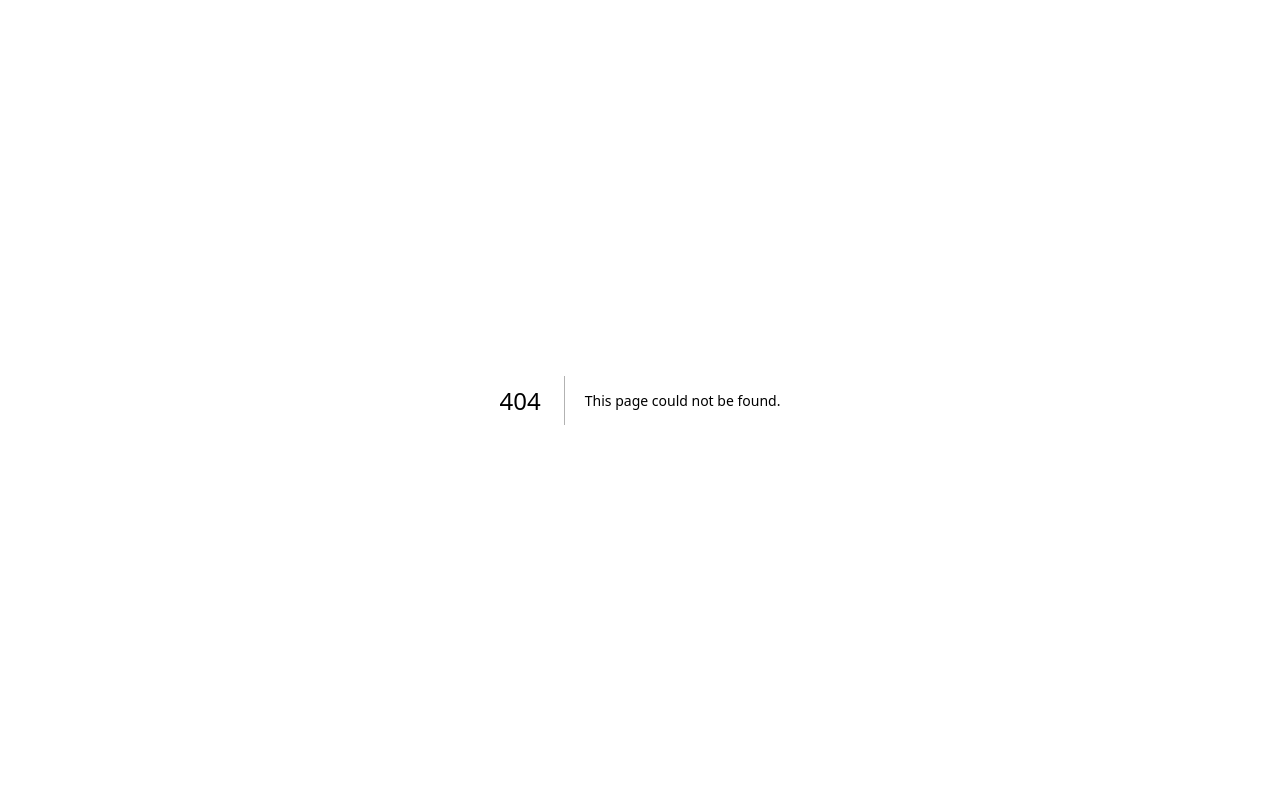
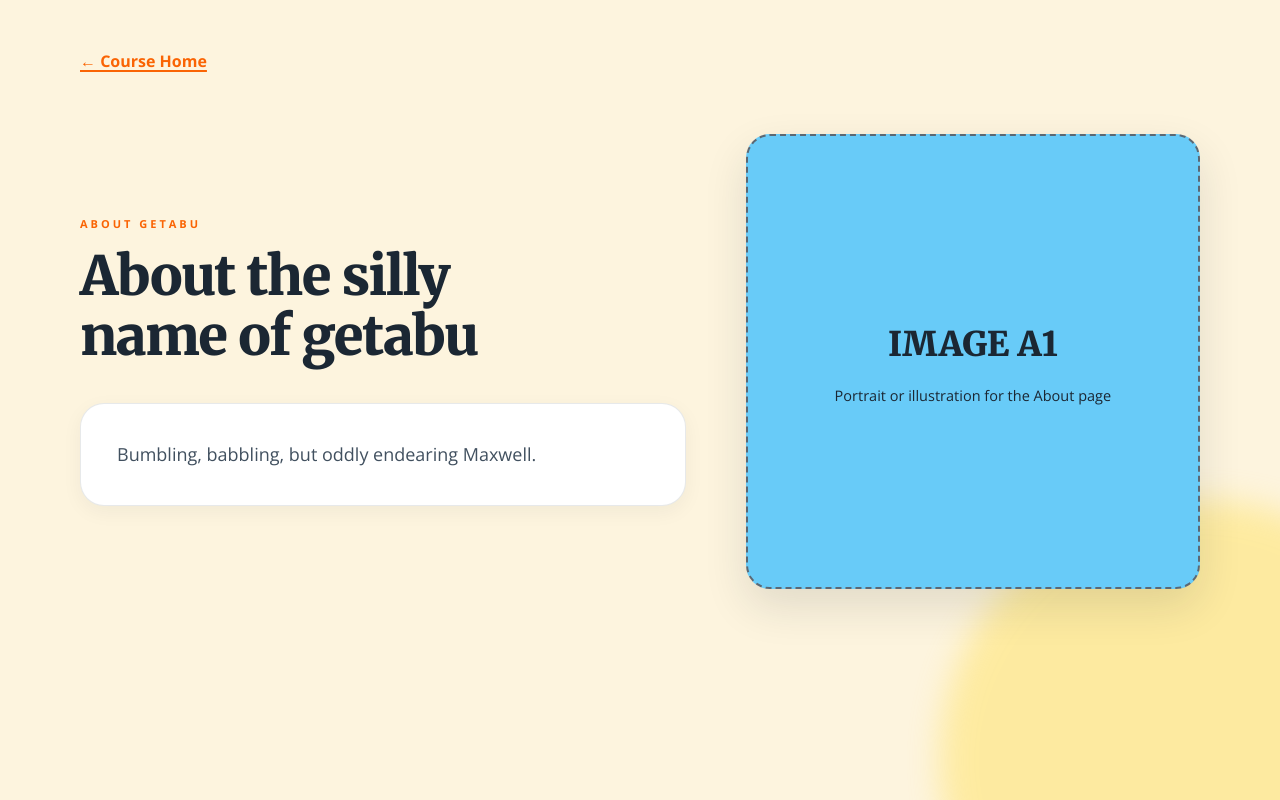
Before and after one commit to sayabu/getabu, a Next.js app: page /about in a window 1280 px wide. Before the commit this address had no page. Built offline with nearby package versions, Linux system fonts and the light colour scheme.

Commit message:
Add landing artwork and About page

```diff
--- /dev/null
+++ b/src/app/about/page.tsx
@@ -0,0 +1,11 @@
+import type { Metadata } from "next";
+import { AboutPage } from "@/components/landing/AboutPage";
+
+export const metadata: Metadata = {
+  title: "About getabu",
+  description: "The story behind getabu and the person building it.",
+};
+
+export default function AboutRoute() {
+  return <AboutPage />;
+}
--- /dev/null
+++ b/src/components/landing/AboutPage.tsx
@@ -0,0 +1,32 @@
+import Link from "next/link";
+import { aboutContent } from "@/content/about";
+import { ImagePlaceholder } from "./ImagePlaceholder";
+import styles from "./landing.module.css";
+
+export function AboutPage() {
+  return (
+    <main id="main-content" className={styles.aboutPage}>
+      <div className={styles.aboutBlob} aria-hidden="true" />
+      <div className={styles.container}>
+        <Link className={styles.aboutBackLink} href="/">
+          ← Course Home
+        </Link>
+        <div className={styles.aboutGrid}>
+          <div className={styles.aboutCopy}>
+            <p className={styles.eyebrow}>{aboutContent.eyebrow}</p>
+            <h1>{aboutContent.title}</h1>
+            <div className={styles.aboutTextCard}>
+              {aboutContent.blocks.map((block) => (
+                <p key={block}>{block}</p>
+              ))}
+            </div>
+          </div>
+          <ImagePlaceholder
+            label={aboutContent.imageLabel}
+            description={aboutContent.imageDescription}
+          />
+        </div>
+      </div>
+    </main>
+  );
+}
--- a/src/components/landing/landing.module.css
+++ b/src/components/landing/landing.module.css
@@ -54,7 +54,7 @@
   position: relative;
   z-index: 1;
   display: grid;
-  grid-template-columns: minmax(0, 1.1fr) minmax(340px, 0.9fr);
+  grid-template-columns: minmax(0, 0.9fr) minmax(480px, 1.1fr);
   align-items: center;
   gap: var(--space-9);
   padding-block: var(--space-11);
@@ -87,7 +87,7 @@
 }
 
 .hero h1 {
-  font-size: clamp(42px, 5vw, 64px);
+  font-size: clamp(42px, 4.2vw, 52px);
 }
 
 .heroLede {
@@ -146,6 +146,22 @@
   font-weight: var(--weight-bold);
 }
 
+.heroImageFrame {
+  overflow: hidden;
+  aspect-ratio: 3 / 2;
+  border: 1px solid var(--border-hair);
+  border-radius: var(--radius-xl);
+  background: var(--surface-card);
+  box-shadow: var(--shadow-lift);
+}
+
+.heroImage {
+  display: block;
+  width: 100%;
+  height: 100%;
+  object-fit: cover;
+}
+
 .imagePlaceholder {
   display: flex;
   aspect-ratio: 1;
@@ -182,6 +198,22 @@
   font-size: clamp(32px, 4vw, var(--size-display-lg));
 }
 
+.teaserImageFrame {
+  overflow: hidden;
+  width: min(100%, 560px);
+  aspect-ratio: 1;
+  margin: var(--space-7) auto 0;
+  border-radius: var(--radius-xl);
+  background: var(--surface-warm);
+}
+
+.teaserImage {
+  display: block;
+  width: 100%;
+  height: 100%;
+  object-fit: contain;
+}
+
 .sectionIntro > p:last-child {
   max-width: 720px;
   margin: var(--space-5) 0 0;
@@ -193,7 +225,7 @@
   display: grid;
   grid-template-columns: auto 1fr;
   gap: var(--space-5);
-  margin-top: var(--space-7);
+  margin-top: var(--space-6);
   padding: var(--space-7);
   border: 1px solid var(--border-hair);
   border-radius: var(--radius-xl);
@@ -549,6 +581,76 @@
   gap: var(--space-5);
 }
 
+.aboutPage {
+  position: relative;
+  overflow: hidden;
+  min-height: 100vh;
+  padding-block: var(--space-8) var(--space-11);
+  background: var(--surface-warm);
+}
+
+.aboutBlob {
+  position: absolute;
+  right: -180px;
+  bottom: -220px;
+  width: 520px;
+  height: 520px;
+  border-radius: 50%;
+  background: var(--sun);
+  filter: blur(16px);
+  opacity: 0.4;
+  pointer-events: none;
+}
+
+.aboutBackLink {
+  position: relative;
+  z-index: 1;
+  display: inline-block;
+  font-weight: var(--weight-bold);
+}
+
+.aboutGrid {
+  position: relative;
+  z-index: 1;
+  display: grid;
+  grid-template-columns: minmax(0, 1fr) minmax(360px, 0.75fr);
+  align-items: center;
+  gap: var(--space-9);
+  margin-top: var(--space-9);
+}
+
+.aboutCopy h1 {
+  max-width: 680px;
+  margin: 0;
+  color: var(--text-strong);
+  font-family: var(--font-display);
+  font-size: clamp(40px, 5vw, var(--size-display-xl));
+  font-weight: var(--weight-display);
+  letter-spacing: var(--tracking-display);
+  line-height: var(--leading-display);
+  text-wrap: balance;
+}
+
+.aboutTextCard {
+  max-width: 640px;
+  margin-top: var(--space-7);
+  padding: var(--space-7);
+  border: 1px solid var(--border-hair);
+  border-radius: var(--radius-xl);
+  background: var(--surface-card);
+  box-shadow: var(--shadow-card);
+}
+
+.aboutTextCard p {
+  margin: 0;
+  color: var(--text-body);
+  font-size: var(--size-body-lg);
+}
+
+.aboutTextCard p + p {
+  margin-top: var(--space-5);
+}
+
 .srOnly {
   position: absolute;
   width: 1px;
@@ -567,6 +669,7 @@
   }
 
   .heroGrid,
+  .aboutGrid,
   .emailGrid,
   .footerGrid {
     grid-template-columns: 1fr;
@@ -577,11 +680,16 @@
     padding-block: var(--space-10);
   }
 
+  .heroImageFrame {
+    width: min(100%, 720px);
+  }
+
   .imagePlaceholder {
     width: min(100%, 520px);
   }
 
   .emailGrid,
+  .aboutGrid,
   .footerGrid {
     gap: var(--space-7);
   }
@@ -594,6 +702,22 @@
 
   .hero h1 {
     font-size: 40px;
+  }
+
+  .aboutPage {
+    padding-block: var(--space-6) var(--space-9);
+  }
+
+  .aboutGrid {
+    margin-top: var(--space-7);
+  }
+
+  .aboutCopy h1 {
+    font-size: 38px;
+  }
+
+  .aboutTextCard {
+    padding: var(--space-5);
   }
 
   .heroLede {
--- /dev/null
+++ b/src/content/about.ts
@@ -0,0 +1,7 @@
+export const aboutContent = {
+  eyebrow: "About getabu",
+  title: "About the silly name of getabu",
+  blocks: ["Bumbling, babbling, but oddly endearing Maxwell."],
+  imageLabel: "IMAGE A1",
+  imageDescription: "Portrait or illustration for the About page",
+} as const;
```
Also changed, not shown: src/components/landing/LandingHero.tsx (+12 -5 lines), src/components/landing/ToneTeaser.tsx (+11 -0 lines), src/content/landing.ts (+7 -3 lines), 2 other files (tests, documents, lock files or other folders).
